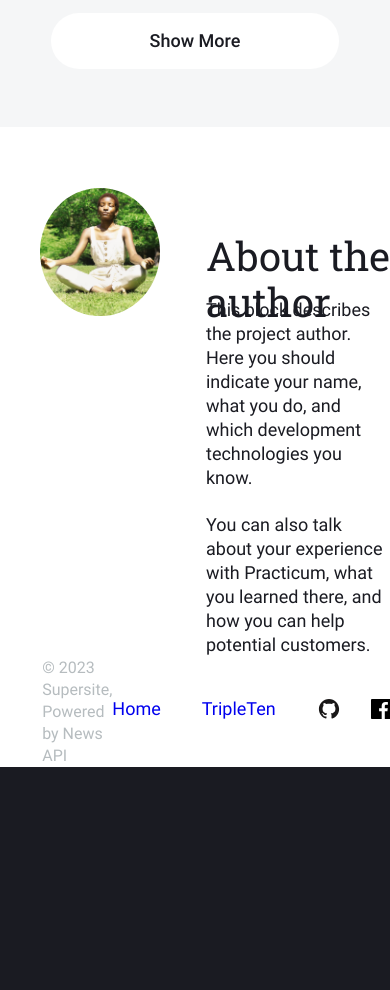
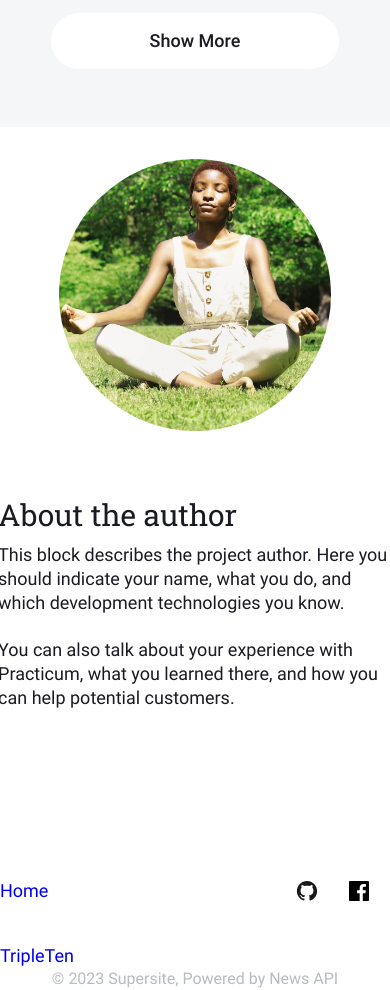
Before and after one commit to irmo12/news-explorer-frontend, a React (Create React App) app in the folder news-explorer/: page / in a window 390 px wide. Shown: the part 2260-3250 px from the top of the page. Before the commit the page ends 3027 px from the top, so only its background shows below. Built offline with nearby package versions, Linux system fonts and the light colour scheme.

Commit message:
about&header fixes WIP

```diff
--- a/news-explorer/src/components/About/About.css
+++ b/news-explorer/src/components/About/About.css
@@ -11,7 +11,7 @@
   display: flex;
   flex-flow: column nowrap;
   margin: 12.6vh 0 0 5.5vh;
-  width: 100;
+  width: 100%;
 }
 
 .about__image {
@@ -63,10 +63,39 @@
 }
 
 @media screen and (max-width: 768px) {
+  .about__title {
+    font-size: 30px;
+    line-height: 40px;
+    margin: 0 0 0 0;
+  }
+
+  .about__content {
+    margin: 40px 5% 0 4%;
+  }
+
+  .about__description {
+    font-size: 18px;
+    line-height: 24px;
+  }
+
   .about__image {
     margin: 61px auto 61px 40px;
-    max-width: 232px;
-    max-height: 232px;
+    max-width: 464px;
+    max-height: 464px;
+  }
+}
+
+@media screen and (max-width: 480px) {
+  .about {
+    flex-flow: column nowrap;
+    align-items: center;
+    margin: 0 5%;
+    min-height: 752px;
   }
 
+  .about__image {
+    margin: 32px 0 24px 0;
+    max-width: 272px;
+    max-height: 272px;
+  }
 }
--- a/news-explorer/src/components/App/App.css
+++ b/news-explorer/src/components/App/App.css
@@ -6,7 +6,7 @@
   min-height: 100vh;
   background-color: #1A1B22;
   color: #fff;
-  margin: 0 auto;
+  margin: 0;
   -webkit-font-smoothing: antialiased;
   /* -moz-osx-font-smoothing: grayscale; */
   -webkit-text-size-adjust: 100%;
@@ -17,7 +17,5 @@
   box-sizing: border-box;
   display: flex;
   flex-direction: column;
-  align-items: center;
   flex-wrap: wrap;
-  justify-content: start;
 }
--- a/news-explorer/src/components/Footer/Footer.css
+++ b/news-explorer/src/components/Footer/Footer.css
@@ -3,7 +3,7 @@
   flex-flow: row nowrap;
   align-items: center;
   justify-content: space-between;
-  font-family: 'Roboto', sans-serif;
+  font-family: "Roboto", sans-serif;
   font-style: normal;
   font-weight: 400;
   background-color: #fff;
@@ -12,8 +12,14 @@
   min-height: 4vh;
 }
 
+.footer-link-container {
+  display: flex;
+  flex-flow: row nowrap;
+  width: 100%;
+}
+
 .footer-signature {
-  color: #B6BCBF;
+  color: #b6bcbf;
   font-size: 16px;
   line-height: 138%;
   margin-left: 5vh;
@@ -22,7 +28,7 @@
 .footer-links {
   font-size: 18px;
   line-height: 133%;
-  color: #1A1B22;
+  color: #1a1b22;
   display: flex;
   flex-flow: row nowrap;
   justify-content: space-evenly;
@@ -34,7 +40,7 @@
   display: flex;
   flex-flow: row nowrap;
   gap: 28px;
-  align-items: center ;
+  align-items: center;
 }
 
 .footer-link {
@@ -42,3 +48,29 @@
   font-size: 18px;
   line-height: 133%;
 }
+
+@media screen and (max-width: 480px) {
+  .footer {
+    flex-flow: column nowrap;
+  }
+
+  .footer-link-container {
+    justify-content: space-between;
+    margin: 0 5%;
+  }
+
+  .footer-links {
+    display: flex;
+    flex-flow: column nowrap;
+    margin-right: 5%;
+  }
+
+  .footer-links__icons {
+    align-items: start;
+    margin: 0 5%;
+  }
+
+  .footer-signature {
+    margin: 0;
+  }
+}
--- a/news-explorer/src/components/Footer/Footer.js
+++ b/news-explorer/src/components/Footer/Footer.js
@@ -7,16 +7,18 @@ import github from '../../images/github.svg';
 function Footer() {
   return (
     <div className="footer">
-      <div className='footer-signature'>
-        © {new Date().getFullYear()} Supersite, Powered by News API
-      </div>
+      <div className="footer-link-container">
       <div className='footer-links'>
         <Link to={'/'} className='footer-link'>Home</Link>
         <a href="https://tripleten.com" target="_blank" rel="noopener noreferrer" className='footer-link'>TripleTen</a>
-        <div className='footer-links__icons'>
-          <a href="https://github.com/irmo12" target="_blank" rel="noopener noreferrer" className='footer-link'><img src={github} alt='github' /></a>
-          <a href="https://www.facebook.com/TripleTen.Israel/" target="_blank" rel="noopener noreferrer" className='footer-link'><img src={fblogo} alt='facebook' /></a>
-        </div>
+      </div>
+      <div className='footer-links__icons'>
+        <a href="https://github.com/irmo12" target="_blank" rel="noopener noreferrer" className='footer-link'><img src={github} alt='github' /></a>
+        <a href="https://www.facebook.com/TripleTen.Israel/" target="_blank" rel="noopener noreferrer" className='footer-link'><img src={fblogo} alt='facebook' /></a>
+      </div>
+      </div>
+      <div className='footer-signature'>
+        © {new Date().getFullYear()} Supersite, Powered by News API
       </div>
     </div>
   );
--- a/news-explorer/src/components/NewsCardList/NewsCardList.css
+++ b/news-explorer/src/components/NewsCardList/NewsCardList.css
@@ -20,8 +20,16 @@
   grid-template-columns: repeat(3, minmax(280px, 1fr));
   grid-auto-rows: minmax(350px, auto);
   gap: 16px;
-  margin: 0 105px;
+  margin: 0 7.3%;
   flex-wrap: wrap;
+  overflow: hidden;
+  max-height: 600px;
+  transition: max-height 0.3s ease;
+}
+
+.news-card-list__grid_show-more {
+  overflow: visible;
+  max-height: none;
 }
 
 .news-card-list__button {
@@ -56,6 +64,12 @@
     margin-right: 40px;
     grid-template-columns: repeat(3, minmax(224px, 1fr));
     gap: 8px;
+    max-height: 1200px;
+  }
+
+  .news-card-list__grid_show-more {
+    overflow: visible;
+    max-height: none;
   }
 
   .news-card-list__button {
@@ -74,6 +88,11 @@
   .news-card-list__grid {
     margin-left: 5%;
     margin-right: 5%;
+  }
+
+  .news-card-list__grid_show-more {
+    overflow: visible;
+    max-height: none;
   }
 }
 
@@ -96,6 +115,12 @@
     gap: 10px;
     margin-left: 16px;
     margin-right: 16px;
+    max-height: 1700px;
+  }
+
+  .news-card-list__grid_show-more {
+    overflow: visible;
+    max-height: none;
   }
 
   .news-card-list__button {
--- a/news-explorer/src/components/NewsCardList/NewsCardList.js
+++ b/news-explorer/src/components/NewsCardList/NewsCardList.js
@@ -14,7 +14,7 @@ function NewsCardList({ articleList }) {
   return (
     <div className="news-card-list">
       <h2 className='news-card-list__heading'>Search results</h2>
-      <div className='news-card-list__grid'>
+      <div className={`news-card-list__grid ${showAll ? 'news-card-list__grid_show-more' : ``}`}>
         {articleList.slice(0, visibleCards).map((article) => (
           <NewsCard article={article} key={article._id} />
         ))}
```
